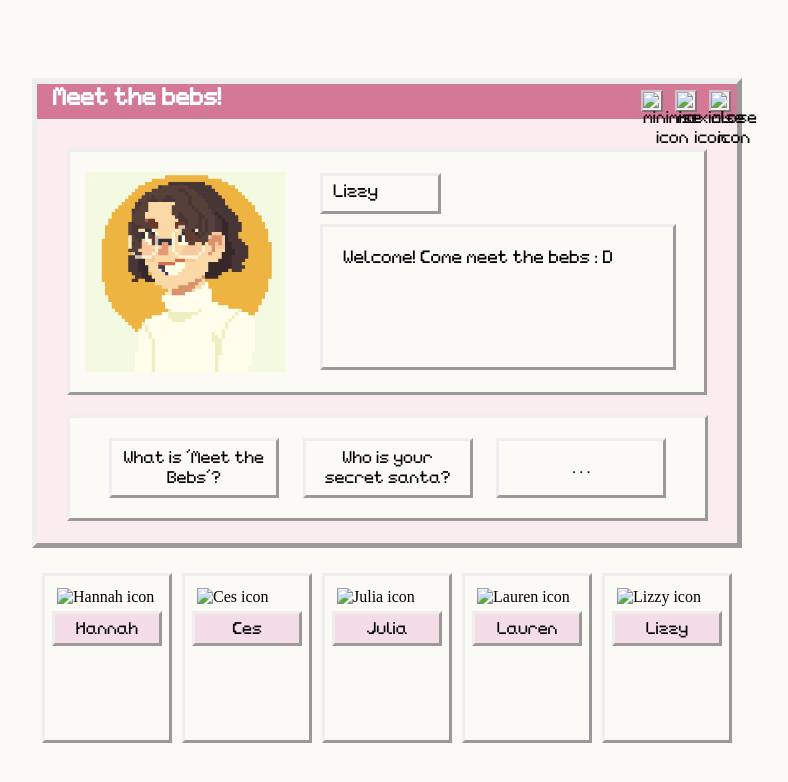
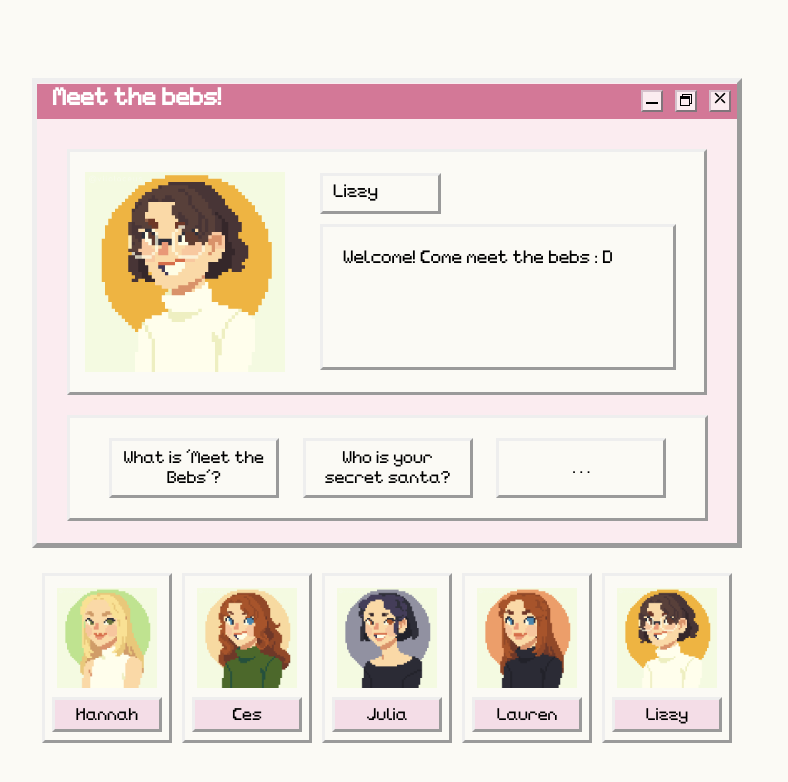
Before and after one commit to lizzysmz/beb_wiki, a plain HTML site: page index.html in a window 1280 px wide. Shown: the whole page, without its empty margins (253-1041 px from the left). Drawn offline with Linux system fonts and the light colour scheme; the site is published under a folder, as on GitHub Pages, so addresses that start at the root find nothing.

Commit message:
Issue with icons fixed

```diff
--- a/index.html
+++ b/index.html
@@ -2,7 +2,7 @@
 <html>
 <head>
     <title>Meet the bebs!</title>
-    <link rel="icon" type="image/x-icon" href="/window-icons/favicon.ico">
+    <link rel="icon" type="image/x-icon" href="./window-icons/favicon.ico">
     <link rel="stylesheet" href="style.css">
     <script src="myscripts.js"></script>
 </head>
@@ -13,19 +13,19 @@
 <div id="mainbox">
     <div id="topbar">
         <button class="topbar-button" id="close-icon" onclick="newDialogue('close', 'close-icon')">
-            <img class="window-icon window-close" src="/window-icons/close-icon.png" alt="close icon">
+            <img class="window-icon window-close" src="./window-icons/close-icon.png" alt="close icon">
         </button>
         <button class="topbar-button" id="max-icon" onclick="newDialogue('max', 'max-icon')">
-            <img class="window-icon" src="/window-icons/maximise-icon.png" alt="maximise icon">
+            <img class="window-icon" src="./window-icons/maximise-icon.png" alt="maximise icon">
         </button>
         <button class="topbar-button" id="min-icon" onclick="newDialogue('min', 'min-icon')">
-            <img class="window-icon" src="/window-icons/minimise-icon.png" alt="minimise icon">
+            <img class="window-icon" src="./window-icons/minimise-icon.png" alt="minimise icon">
         </button>
         <h2>Meet the bebs!</h2>
     </div>
 
     <div id="character-box">
-        <img id="pixel-art" src="pixel-art/lizzy-img.png" alt="Pixel art of Lizzy">
+        <img id="pixel-art" src="./pixel-art/lizzy-img.png" alt="Pixel art of Lizzy">
         <div id="nested-dialogue-box">
             <div id="name-box"><p id="name">Lizzy</p></div>
             <div id="dialogue-box">
@@ -45,23 +45,23 @@
 
 <div id="beb-button-box">
     <div class="beb-box">
-        <img class="beb-icon" src="/pixel-art/hannah-img.png" alt="Hannah icon">
+        <img class="beb-icon" src="./pixel-art/hannah-img.png" alt="Hannah icon">
         <button class="switch-button" onclick="switchPersonButton('hannah')">Hannah</button>
     </div>
     <div class="beb-box">
-        <img class="beb-icon" src="/pixel-art/ces-img.png" alt="Ces icon">
+        <img class="beb-icon" src="./pixel-art/ces-img.png" alt="Ces icon">
         <button class="switch-button" onclick="switchPersonButton('ces')">Ces</button>
     </div>
     <div class="beb-box">
-        <img class="beb-icon" src="/pixel-art/julia-img.png" alt="Julia icon">
+        <img class="beb-icon" src="./pixel-art/julia-img.png" alt="Julia icon">
         <button class="switch-button" onclick="switchPersonButton('julia')">Julia</button>
    </div>
     <div class="beb-box">
-        <img class="beb-icon" src="/pixel-art/lauren-img.png" alt="Lauren icon">
+        <img class="beb-icon" src="./pixel-art/lauren-img.png" alt="Lauren icon">
         <button class="switch-button" onclick="switchPersonButton('lauren')">Lauren</button>
     </div>
    <div class="beb-box">
-        <img class="beb-icon" src="/pixel-art/lizzy-img.png" alt="Lizzy icon">
+        <img class="beb-icon" src="./pixel-art/lizzy-img.png" alt="Lizzy icon">
         <button class="switch-button" onclick="switchPersonButton('lizzy')">Lizzy</button>
     </div>
 </div>
--- a/myscripts.js
+++ b/myscripts.js
@@ -160,7 +160,7 @@ class personName{
 /* Beb Objects */
 const hannahObject = new personName(
     "Hannah",
-    "pixel-art/hannah-img.png",
+    "./pixel-art/hannah-img.png",
     "Pixel art of Hannah",
     "Hi~ What can I do for you? ",
     "Do you like Monster Hunter?",
@@ -176,7 +176,7 @@ const hannahObject = new personName(
 
 const cesObject = new personName(
     "Ces",
-    "pixel-art/ces-img.png",
+    "./pixel-art/ces-img.png",
     "Pixel art of Ces",
     "Hi I'm Ces! What do you want to know?",
     "Montpelier cats...",
@@ -192,7 +192,7 @@ const cesObject = new personName(
 
 const juliaObject = new personName(
     "Julia",
-    "pixel-art/julia-img.png",
+    "./pixel-art/julia-img.png",
     "Pixel art of Julia",
     "Hi I'm Julia Joby Joobla Gazza Ellis.",
     "Julia Joby Joobla Gazza Ellis...?",
@@ -208,7 +208,7 @@ const juliaObject = new personName(
 
 const laurenObject = new personName(
     "Lauren",
-    "pixel-art/lauren-img.png",
+    "./pixel-art/lauren-img.png",
     "Pixel art of Lauren",
     "*In a fantastic Australian accent* Hi there, Lauren here! Shrimp on the barbie! ",
     "What's with the accent?",
@@ -224,7 +224,7 @@ const laurenObject = new personName(
 
 const lizzyObject = new personName(
     "Lizzy",
-    "pixel-art/lizzy-img.png",
+    "./pixel-art/lizzy-img.png",
     "Pixel art of Lizzy",
     "Back again, huh? What do you want to know?",
     "What is 'Meet the Bebs'?",
```
